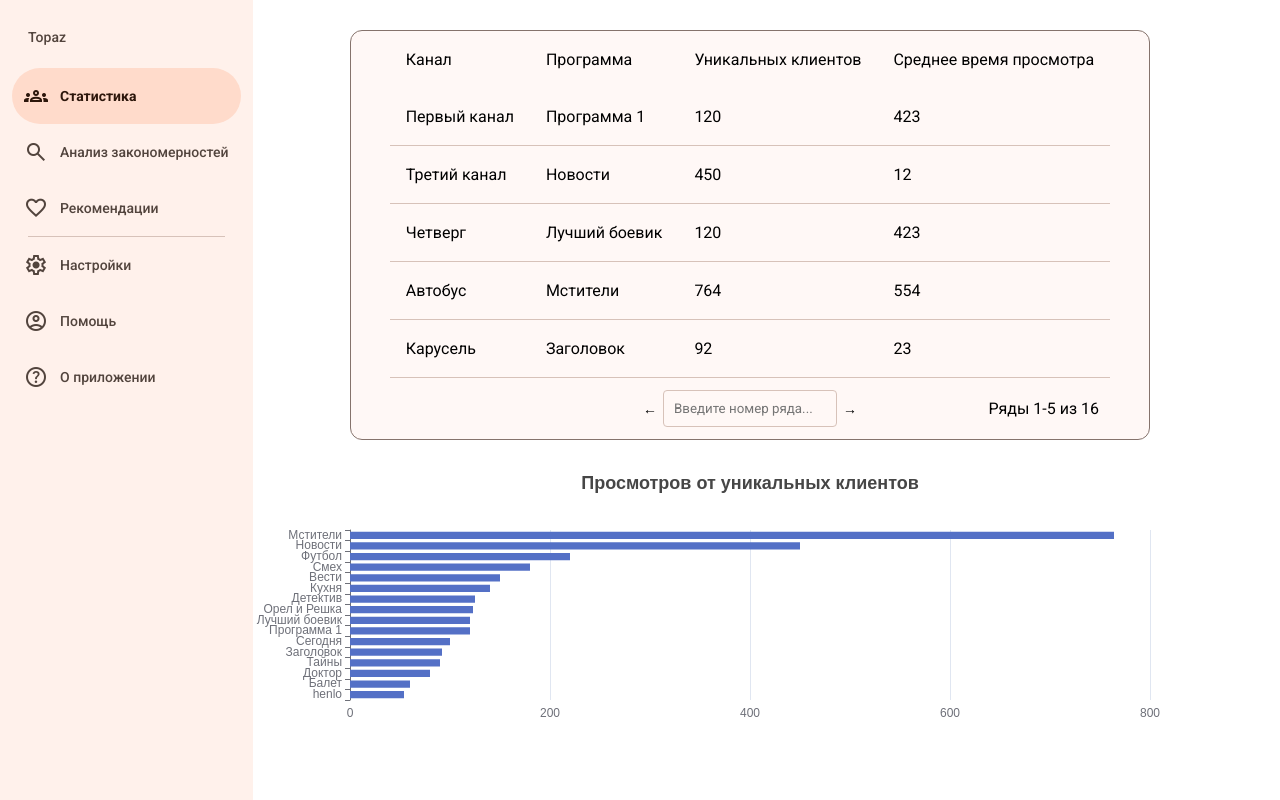
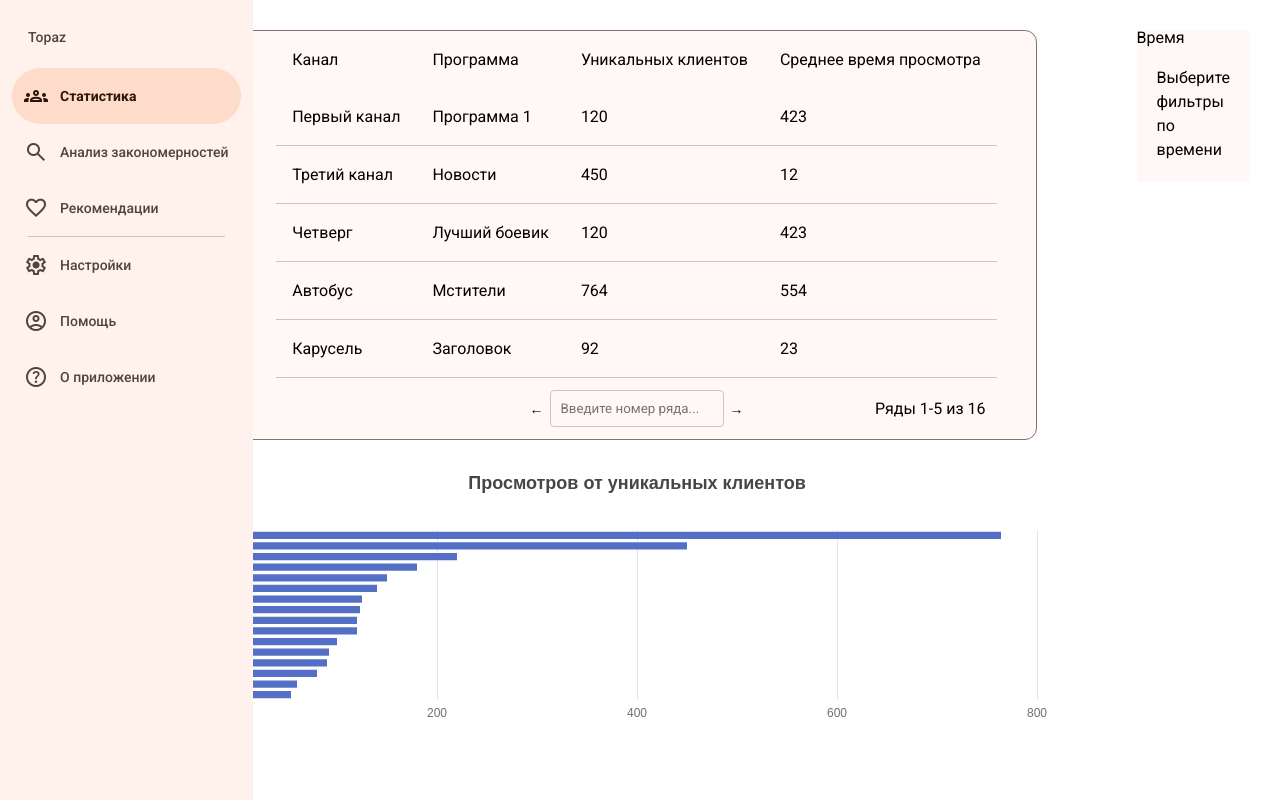
Before and after one commit to tea-pack/topaz, a Vue app: page /#/ in a window 1280 px wide. Built offline with nearby package versions, Linux system fonts and the light colour scheme.

Commit message:
fix: correct size scaling

```diff
--- a/src/App.vue
+++ b/src/App.vue
@@ -33,5 +33,7 @@ import NavigationDrawer from '@/components/NavigationDrawer.vue';
 .view {
     flex: 1;
     margin: 30px;
+    display: flex;
+    justify-content: stretch;
 }
 </style>
--- a/src/views/Stats.vue
+++ b/src/views/Stats.vue
@@ -5,7 +5,7 @@
             <sorted-bar-chart :data="mockData"></sorted-bar-chart>
         </div>
         <div class="filter">
-            <!-- <range-picker></range-picker> -->
+            <range-picker></range-picker>
         </div>
     </div>
 </template>
@@ -39,17 +39,12 @@ const mockData: ProgramRecord[] = [
 <style>
 .stats {
     display: flex;
-    /* gap: 10px; */
-    /* padding: 20px; */
-    /* margin-left: 20px; */
-}
-
-.filter {
-    flex: 1
+    justify-content: space-between;
+    flex: 1;
 }
 
 .data {
-    flex: 3;
+
     display: flex;
     flex-direction: column;
     align-items: center;
```
